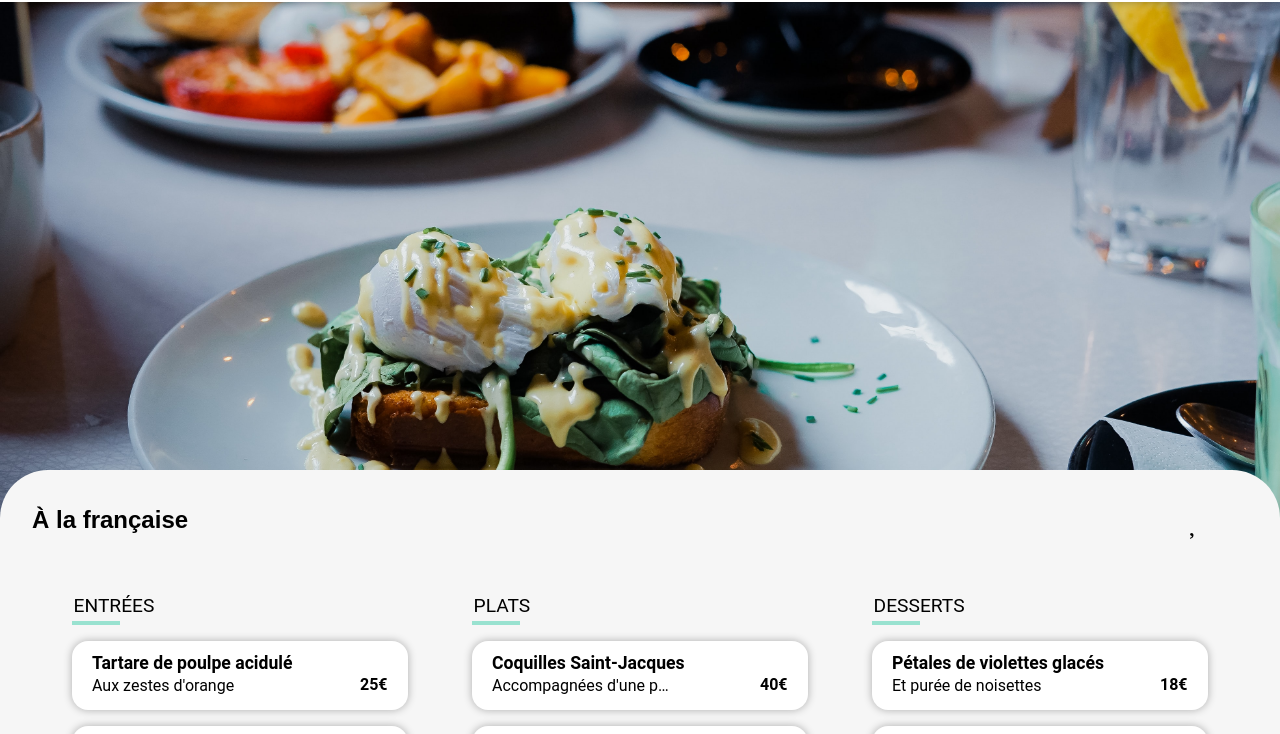
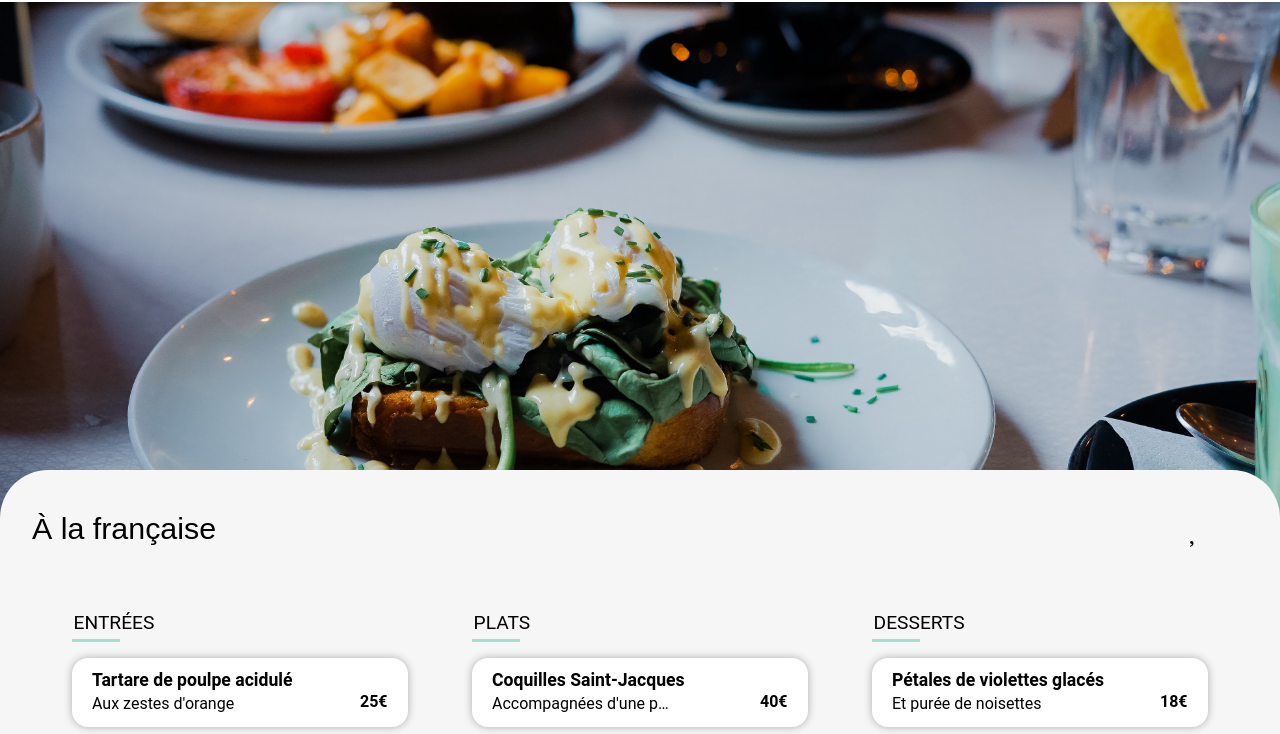
Before and after one commit to padawan1971/ChristopheHascoet_3_07022022, a website: page alafrancaise.html in a window 1280 px wide. Shown: the part 64-798 px from the top of the page. Drawn offline with Linux system fonts and the light colour scheme; some icons are missing; a web font is replaced by a local one.

Commit message:
index.html index.scss index.css

```diff
--- a/sass/index.scss
+++ b/sass/index.scss
@@ -258,10 +258,12 @@ body {
 }
 .menu__titre {
     font-family: "Shrikhand", sans-serif;
+    font-weight: 200;
+    font-size: 1.9rem;
 }
 .menu__heart {
     right: 5rem;
-    top: 2rem;
+    top: 2.5rem;
     font-size: 2rem;
     position: absolute;
     background-clip: text;
@@ -269,7 +271,7 @@ body {
 }
 .menu__heart--dark {
     right: 5rem;
-    top: 2rem;
+    top: 2.5rem;
     font-size: 2rem;
     position: absolute;
     background-clip: text;
```
Also changed, not shown: css/index.css, 1 other file.
